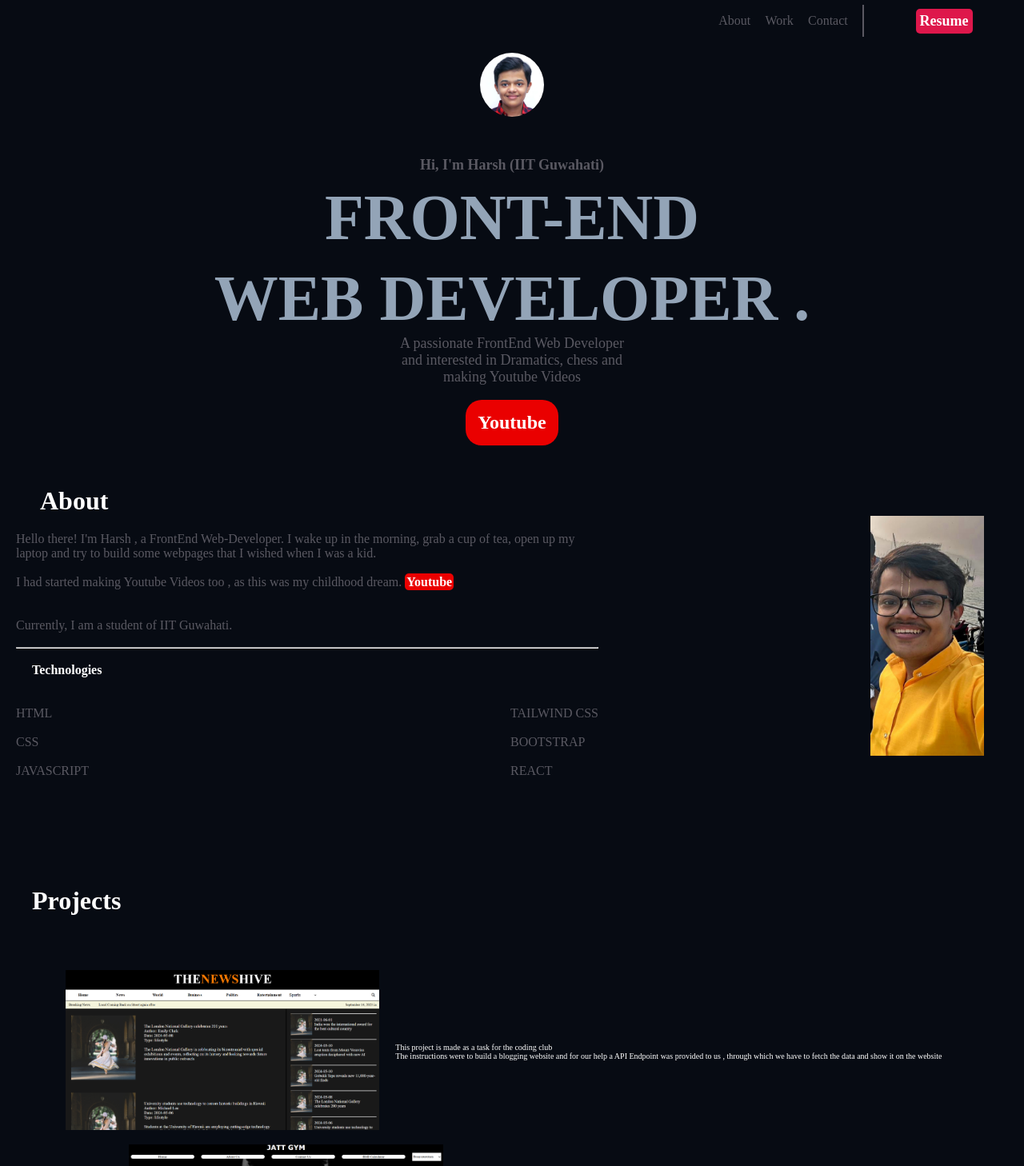
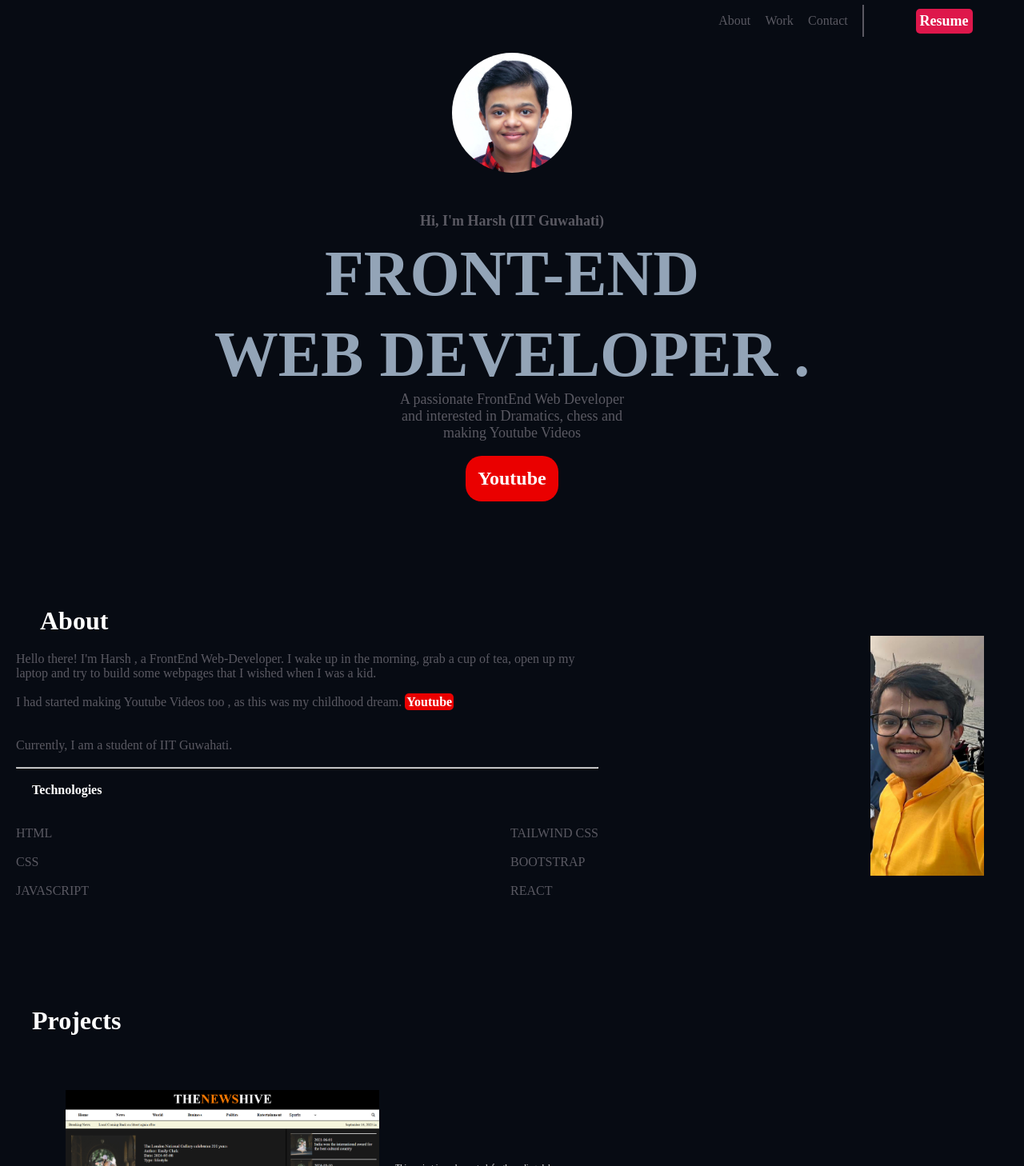
Before and after one commit to harshAdv10080/Portfolio, a plain HTML site: page index.html in a window 1280 px wide. Shown: the top 1458 px of the page at 80% size. Drawn offline with Linux system fonts and the light colour scheme.

Commit message:
Update again style.css

```diff
--- a/style.css
+++ b/style.css
@@ -275,7 +275,11 @@ nav div{
         font-weight: bold;
     }
     .about{
-        margin-top: 100px;
+        margin-top: 250px;
+    }
+    .myImg{
+        height: 150px;
+        width: 150px;
     }
 }
 @media (max-width: 577px){
```
